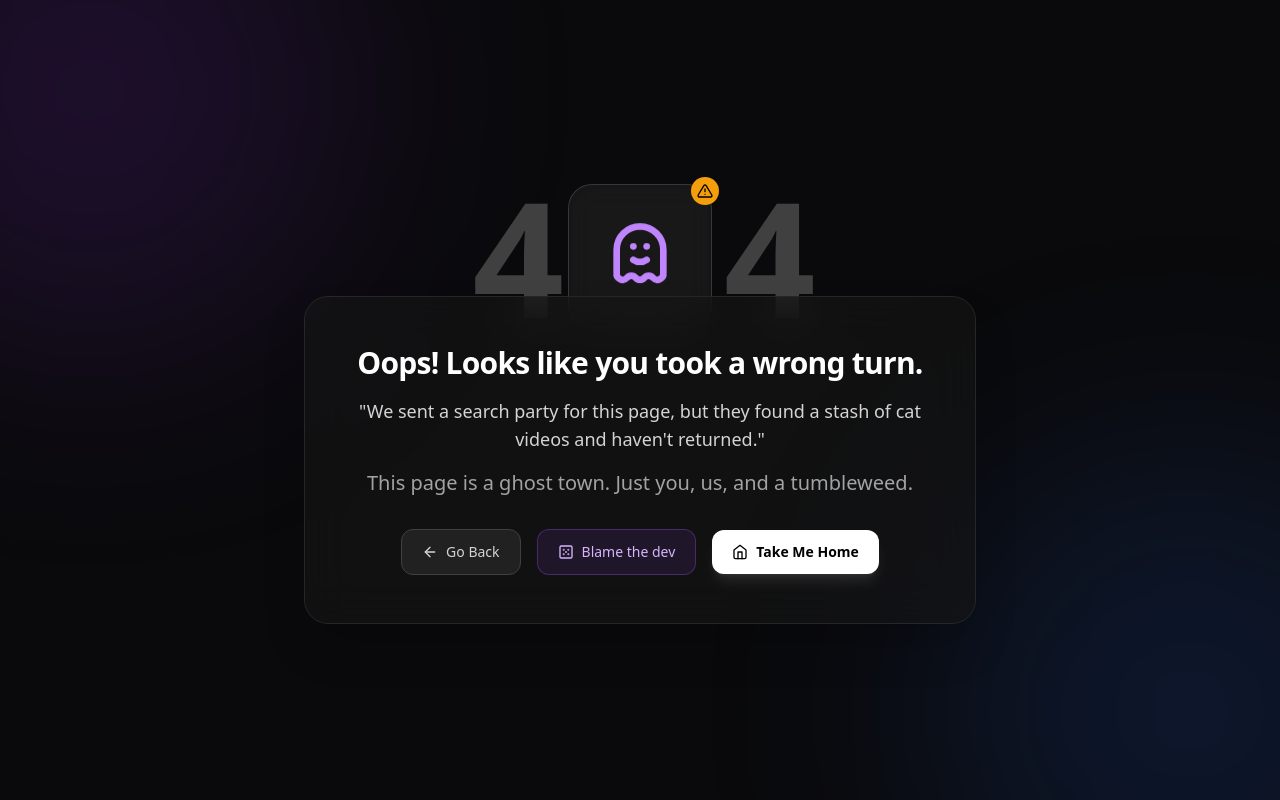
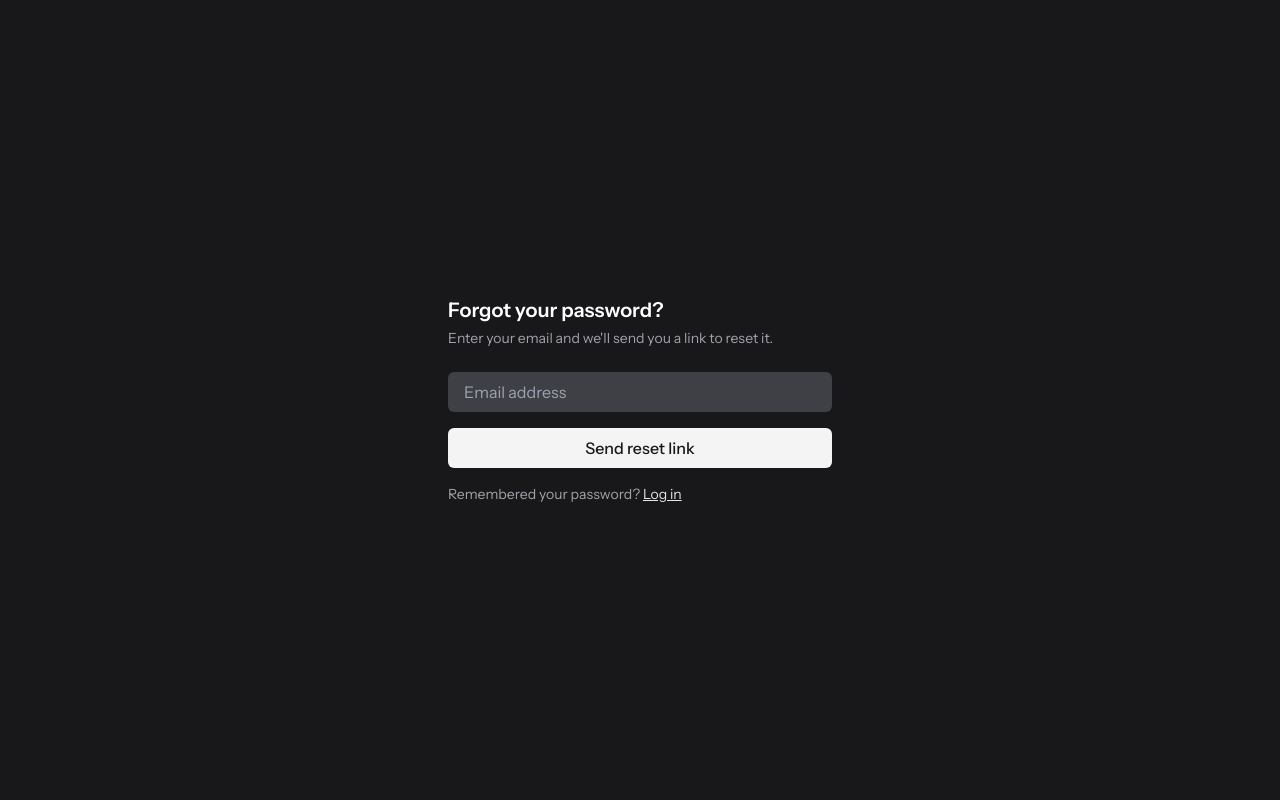
Before and after one commit to MizuLy/ramy_note-app, a React (Vite) app in the folder frontend/: page /forgot-password in a window 1280 px wide. Built offline with nearby package versions, Linux system fonts and the light colour scheme; no server answers; a web font is replaced by a local one.

Commit message:
Feat: forgot/reset password

```diff
--- a/frontend/src/App.jsx
+++ b/frontend/src/App.jsx
@@ -17,6 +17,8 @@ import Journal from "./pages/dashboard/journal/Journal";
 import { Toaster } from "react-hot-toast";
 import NotFound from "./error/NotFound";
 import JournalTrash from "./pages/dashboard/journal/JournalTrash";
+import ResetPassword from "./pages/auth/ResetPassword";
+import ForgotPassword from "./pages/auth/ForgotPassword";
 
 export default function App() {
   return (
@@ -52,6 +54,8 @@ export default function App() {
           <Route path="/login" element={<Login />} />
           <Route path="/register" element={<Register />} />
           <Route path="/verify-otp" element={<VerifyOTP />} />
+          <Route path="/forgot-password" element={<ForgotPassword />} />
+          <Route path="/reset-password" element={<ResetPassword />} />
         </Route>
 
         <Route
--- a/frontend/src/api/axios.js
+++ b/frontend/src/api/axios.js
@@ -48,6 +48,12 @@ export const verifyOtp = (data) =>
   axios.post(`${API_OTP}/verify`, data, { withCredentials: true });
 export const requestOtp = (data) =>
   axios.post(`${API_OTP}/request`, data, { withCredentials: true });
+
+// Reset/Forgot password
+export const forgotPassword = (data) =>
+  axios.post(`${API_AUTH}/forgot-password`, data);
+export const resetPassword = (data) =>
+  axios.post(`${API_AUTH}/reset-password`, data);
 
 // Tag
 export const getTags = async (accessToken) => {
--- /dev/null
+++ b/frontend/src/pages/auth/ForgotPassword.jsx
@@ -0,0 +1,73 @@
+import { useState } from "react";
+import { Link } from "react-router-dom";
+import { forgotPassword } from "../../api/axios";
+
+export default function ForgotPassword() {
+  const [email, setEmail] = useState("");
+  const [message, setMessage] = useState("");
+  const [error, setError] = useState("");
+  const [loading, setLoading] = useState(false);
+  const [submitted, setSubmitted] = useState(false);
+
+  const handleSubmit = async (e) => {
+    e.preventDefault();
+    setError("");
+    setMessage("");
+    setLoading(true);
+
+    try {
+      const res = await forgotPassword({ email });
+      setMessage(res.data.message);
+      setSubmitted(true);
+    } catch (err) {
+      setError(err.response?.data?.error || "Something went wrong");
+    } finally {
+      setLoading(false);
+    }
+  };
+
+  return (
+    <div className="w-full max-w-sm mx-auto">
+      <h2 className="text-xl font-semibold text-white mb-1">
+        Forgot your password?
+      </h2>
+      <p className="text-sm text-zinc-400 mb-6">
+        Enter your email and we'll send you a link to reset it.
+      </p>
+
+      {submitted ? (
+        <div className="text-sm text-zinc-300 bg-zinc-800 border border-zinc-700 rounded-md px-4 py-3">
+          {message}
+        </div>
+      ) : (
+        <form onSubmit={handleSubmit} className="space-y-4">
+          <input
+            type="email"
+            placeholder="Email address"
+            value={email}
+            onChange={(e) => setEmail(e.target.value)}
+            required
+            className="w-full px-4 py-2 rounded-md bg-zinc-700 text-white outline-none focus:ring-2 focus:ring-zinc-500"
+          />
+
+          {error && <p className="text-sm text-red-400">{error}</p>}
+
+          <button
+            type="submit"
+            disabled={loading}
+            className="w-full py-2 rounded-md bg-zinc-100 text-zinc-900 font-medium hover:bg-zinc-300 disabled:opacity-50"
+          >
+            {loading ? "Sending..." : "Send reset link"}
+          </button>
+        </form>
+      )}
+
+      <p className="text-sm text-zinc-400 mt-4">
+        Remembered your password?{" "}
+        <Link to="/login" className="text-zinc-200 underline">
+          Log in
+        </Link>
+      </p>
+    </div>
+  );
+}
--- /dev/null
+++ b/frontend/src/pages/auth/ResetPassword.jsx
@@ -0,0 +1,99 @@
+import { useState } from "react";
+import { useSearchParams, useNavigate, Link } from "react-router-dom";
+import { resetPassword } from "../../api/axios";
+
+export default function ResetPassword() {
+  const [searchParams] = useSearchParams();
+  const token = searchParams.get("token");
+  const navigate = useNavigate();
+
+  const [newPassword, setNewPassword] = useState("");
+  const [confirmPassword, setConfirmPassword] = useState("");
+  const [error, setError] = useState("");
+  const [message, setMessage] = useState("");
+  const [loading, setLoading] = useState(false);
+
+  const handleSubmit = async (e) => {
+    e.preventDefault();
+    setError("");
+    setMessage("");
+
+    if (!token) {
+      setError("Invalid or missing reset token");
+      return;
+    }
+
+    if (newPassword !== confirmPassword) {
+      setError("Passwords don't match");
+      return;
+    }
+
+    setLoading(true);
+    try {
+      await resetPassword({ token, newPassword });
+      setMessage("Password reset successful! Redirecting to login...");
+      setTimeout(() => navigate("/login"), 1500);
+    } catch (err) {
+      setError(err.response?.data?.error || "Failed to reset password");
+    } finally {
+      setLoading(false);
+    }
+  };
+
+  if (!token) {
+    return (
+      <div className="w-full max-w-sm mx-auto text-center">
+        <h2 className="text-xl font-semibold text-white mb-2">
+          Invalid reset link
+        </h2>
+        <p className="text-sm text-zinc-400 mb-6">
+          This link is missing a token. Please request a new one.
+        </p>
+        <Link to="/forgot-password" className="text-sm text-zinc-200 underline">
+          Request a new link
+        </Link>
+      </div>
+    );
+  }
+
+  return (
+    <div className="w-full max-w-sm mx-auto">
+      <h2 className="text-xl font-semibold text-white mb-1">
+        Set a new password
+      </h2>
+      <p className="text-sm text-zinc-400 mb-6">
+        Choose a new password for your account.
+      </p>
+
+      <form onSubmit={handleSubmit} className="space-y-4">
+        <input
+          type="password"
+          placeholder="New password"
+          value={newPassword}
+          onChange={(e) => setNewPassword(e.target.value)}
+          required
+          className="w-full px-4 py-2 rounded-md bg-zinc-700 text-white outline-none focus:ring-2 focus:ring-zinc-500"
+        />
+        <input
+          type="password"
+          placeholder="Confirm new password"
+          value={confirmPassword}
+          onChange={(e) => setConfirmPassword(e.target.value)}
+          required
+          className="w-full px-4 py-2 rounded-md bg-zinc-700 text-white outline-none focus:ring-2 focus:ring-zinc-500"
+        />
+
+        {error && <p className="text-sm text-red-400">{error}</p>}
+        {message && <p className="text-sm text-green-400">{message}</p>}
+
+        <button
+          type="submit"
+          disabled={loading}
+          className="w-full py-2 rounded-md bg-zinc-100 text-zinc-900 font-medium hover:bg-zinc-300 disabled:opacity-50"
+        >
+          {loading ? "Resetting..." : "Reset password"}
+        </button>
+      </form>
+    </div>
+  );
+}
```
